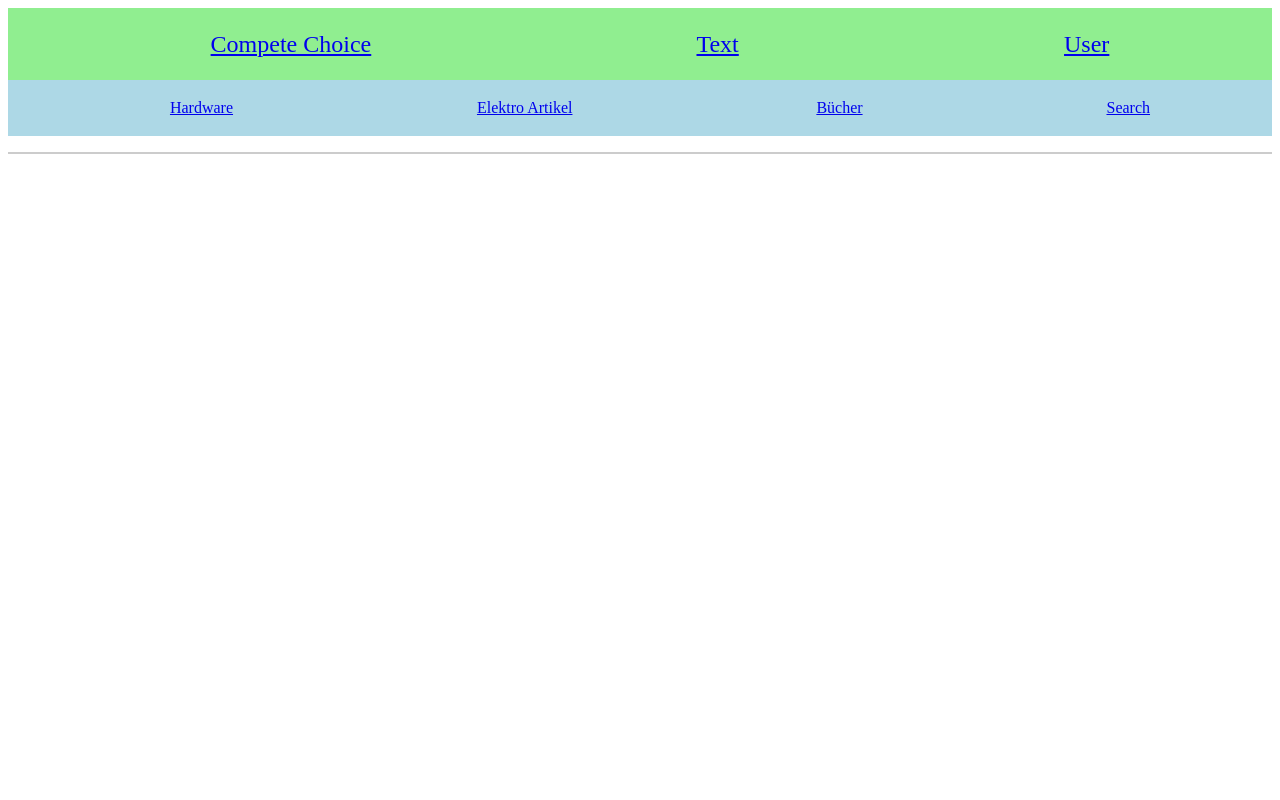
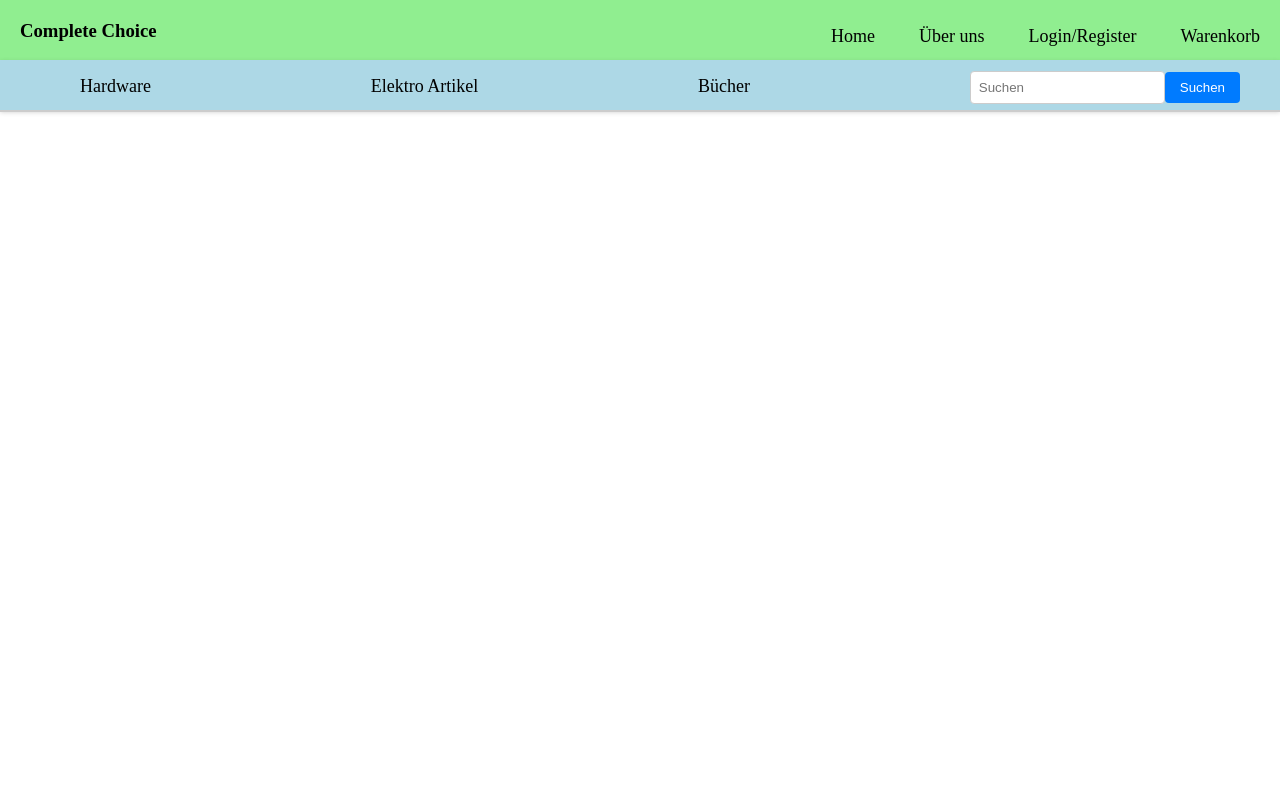
Before and after one commit to Krystiaaan/CompleteChoice, a PHP site: page / in a window 1280 px wide. Run offline with PHP 8.4, Linux system fonts and the light colour scheme; data that the repository does not hold is empty.

Commit message:
Navbar anpassen und css für navbar mit searchbar

```diff
--- a/css/style.css
+++ b/css/style.css
@@ -1,25 +1,85 @@
-.userNavUl {
+body, html, .container {
+    margin: 0;
+    padding: 0;
+}
+.container {
+    margin: 0 auto;
+}
+.nav-box {
     display: flex;
-    justify-content: space-around;
     align-items: center;
-    height: 4.5rem;
+    justify-content: space-between;
+    flex-wrap: wrap;
+    width: 100%;
     background-color: lightgreen;
-    list-style-type: none;
+    box-shadow: 0px 2px 5px rgba(0, 0, 0, 0.2);
+    height: 60px;
+
+}
+.second-nav{
+    background-color: lightblue;
+    height: 50px;
+    padding: 5px 20px;
+    box-sizing: border-box;
+}
+h3{
+    align-self: flex-start;
+    margin: 10px 20px;
+    cursor: pointer;
+    margin-top: 20px;
+}
+h3 a {
+    color: black;
+    text-decoration: none;
+}
+body {
+    background-color: #ffffff;
+}
+nav ul li {
+    display: inline-block;
+    list-style: none;
+    margin: 10px 20px;
+
+}
+nav ul li a {
+    text-decoration: none;
+    font-size: 18px;
+    position: relative;
+    color:black;
 }
 
-.userNavLi {
-    font-size: 1.5em;
+.CatNavUL{
+    width: 100%;
+    display: flex;
+    justify-content: space-between;
+}
+.catNavLi{
+    list-style-type: none;
+    margin-top: -5px;
+}
+.catNavLiForm{
+    margin-top: -10px;
+}
+.search-form{
+    display: flex;
+    align-items: center;
+    justify-content: center;
+}
+.search-input {
+    padding: 8px;
+    border: 1px solid #ccc;
+    border-radius: 4px;
+    flex: 1;
+}
+.search-button {
+    padding: 8px 15px;
+    background-color: #007bff;
+    color: white;
+    border: none;
+    border-radius: 4px;
+    cursor: pointer;
 }
 
-.catNavUl {
-    margin-top: -1rem;
-    display: flex;
-    justify-content: space-around;
-    align-items: center;
-    height: 3.5rem;
-    background-color: lightblue;
-    list-style-type: none;
-}
 
 .IndexDivItems:hover {
     cursor: pointer;
@@ -27,6 +87,7 @@
 .product-container {
     display: flex;
     flex-wrap: wrap;
+
     border: 1px solid #ccc;
 }
 
--- a/parts/nav/CatNav.php
+++ b/parts/nav/CatNav.php
@@ -1,11 +1,18 @@
 <?php
 echo <<< NAVHTML
-<nav>
+<div class="container">
+    <nav class="nav-box second-nav">
         <ul class="CatNavUl">
             <li class="catNavLi"><a href="#">Hardware</a></li>
             <li class="catNavLi"><a href="#">Elektro Artikel</a></li>
             <li class="catNavLi"><a href="#">Bücher</a></li>
-        <li class="catNavLi"><a href="#">Search</a></li>
+            <li class="catNavLiForm">
+                <form class="search-form" action="#" method="get">
+                    <input class="search-input" type="text" name="search" placeholder="Suchen">
+                    <button class="search-button" type="submit">Suchen</button>
+                </form>
+            </li>
         </ul>
     </nav>
+</div>
 NAVHTML;
--- a/parts/nav/userNav.php
+++ b/parts/nav/userNav.php
@@ -1,10 +1,16 @@
 <?php
 echo <<< NAVHTML
-<nav>
-    <ul class="userNavUl">
-        <li class="userNavLi"><a href="#">Compete Choice</a></li>
-        <li class="userNavLi"><a href="#">Text</a></li>
-        <li class="userNavLi"><a href="#">User</a></li>
-    </ul>
-</nav>
+<div id="header">
+    <div class="container">
+        <nav class= "nav-box">
+            <h3><a class="home" href="#header">Complete Choice</a></h3>
+            <ul id="sidemenu">
+            <li><a class ="home" href="#header">Home</a></li>
+            <li><a class="about" href="#">Über uns</a></li>
+            <li><a class="login/register" href="#">Login/Register</a></li>
+            <li><a class="warenkorb" href="#">Warenkorb</a></li>
+            </ul>
+        </nav>
+    </div>
+</div>
 NAVHTML;
```
Lines whose indentation alone changed are shown as unchanged.
